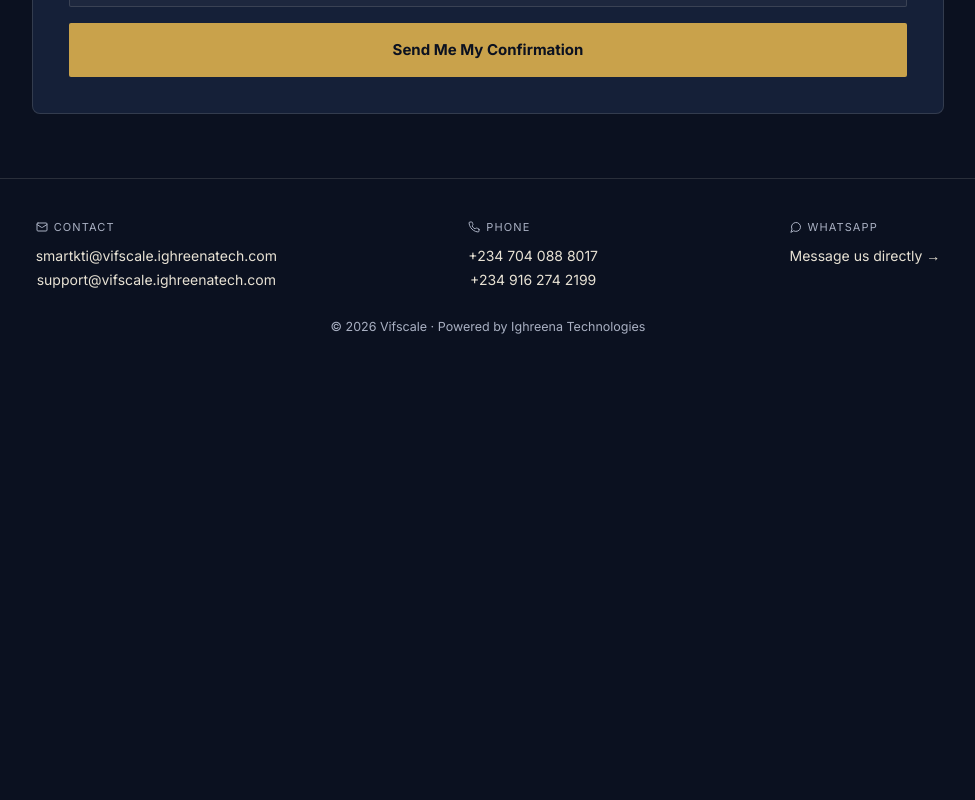
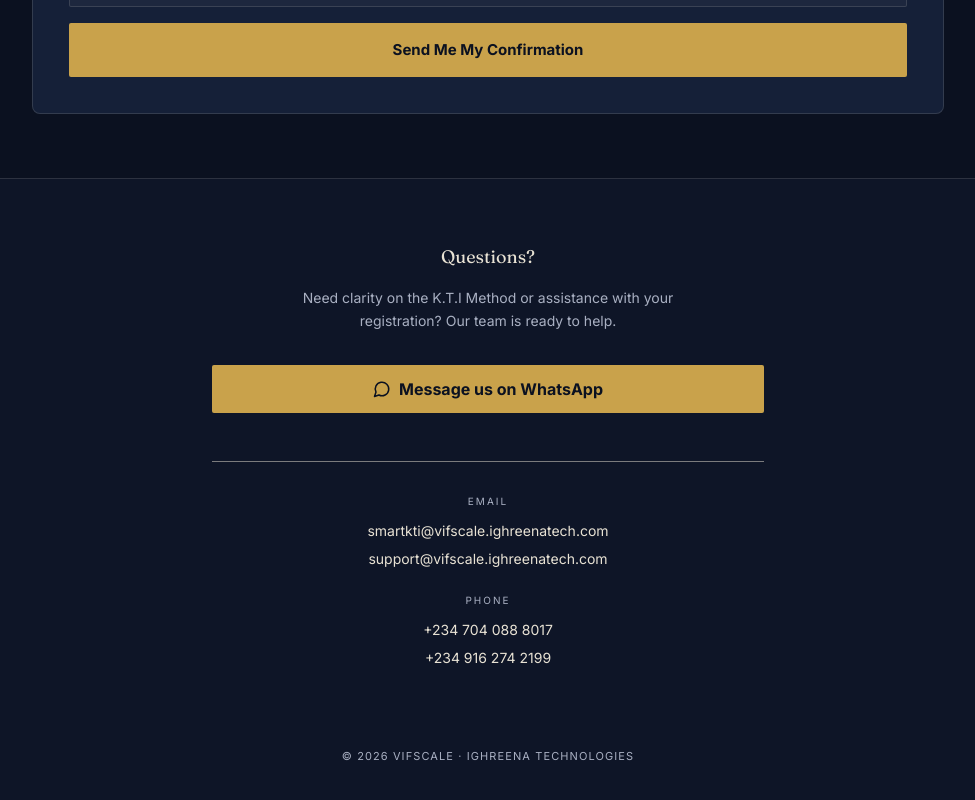
Before and after one commit to reuben200/kti-webinar, a React (Vite) app: page / in a window 1280 px wide. Shown: the part 3222-4022 px from the top of the page, without its empty margins (152-1127 px from the left). Before the commit the page ends 3606 px from the top, so only its background shows below. Built offline with nearby package versions, Linux system fonts and the light colour scheme; no server answers.

Commit message:
Update Footer.jsx

```diff
--- a/src/components/Footer.jsx
+++ b/src/components/Footer.jsx
@@ -1,64 +1,49 @@
-import { Mail, Phone, MessageCircle } from 'lucide-react'
+import { Mail, Phone, MessageCircle, ExternalLink } from 'lucide-react'
 import { buildWhatsAppLink } from '../lib/emailjs'
 
 export default function Footer() {
   return (
-    <footer className="border-t border-line py-10 pb-12 md:px-20 text-center">
-      <div className="w-full mx-auto px-6">
-        <div className="flex flex-wrap justify-around gap-6 mb-7">
-          <div>
-            <h4 className="text-[11px] tracking-widest uppercase text-text-muted mb-2.5 flex items-center gap-1.5">
-              <Mail size={12} /> Contact
-            </h4>
-            <a
-              href="mailto:smartkti@vifscale.ighreenatech.com"
-              className="block text-sm text-text-light hover:text-gold-soft mb-1 transition-colors"
-            >
-              smartkti@vifscale.ighreenatech.com
-            </a>
-            <a
-              href="mailto:support@vifscale.ighreenatech.com"
-              className="block text-sm text-text-light hover:text-gold-soft transition-colors"
-            >
-              support@vifscale.ighreenatech.com
-            </a>
-          </div>
+    <footer className="border-t border-line py-16 bg-ink-soft/30">
+      <div className="max-w-[600px] mx-auto px-6 text-center">
 
-          <div>
-            <h4 className="text-[11px] tracking-widest uppercase text-text-muted mb-2.5 flex items-center gap-1.5">
-              <Phone size={12} /> Phone
-            </h4>
-            <a
-              href="tel:+2347040888017"
-              className="block text-sm text-text-light hover:text-gold-soft mb-1 transition-colors"
-            >
-              +234 704 088 8017
-            </a>
-            <a
-              href="tel:+2349162742199"
-              className="block text-sm text-text-light hover:text-gold-soft transition-colors"
-            >
-              +234 916 274 2199
-            </a>
-          </div>
+        {/* Brand/Support Section */}
+        <div className="mb-12">
+          <h3 className="font-display text-lg text-text-light mb-4">Questions?</h3>
+          <p className="text-text-muted text-sm mb-8 leading-relaxed max-w-[400px] mx-auto">
+            Need clarity on the K.T.I Method or assistance with your registration? Our team is ready to help.
+          </p>
 
-          <div>
-            <h4 className="text-[11px] tracking-widest uppercase text-text-muted mb-2.5 flex items-center gap-1.5">
-              <MessageCircle size={12} /> WhatsApp
-            </h4>
+          <div className="flex flex-col gap-4">
             <a
               href={buildWhatsAppLink()}
               target="_blank"
               rel="noopener noreferrer"
-              className="block text-sm text-text-light hover:text-gold-soft transition-colors"
+              className="inline-flex items-center justify-center gap-2 bg-gold text-ink font-bold px-6 py-3 rounded-sm hover:bg-gold-soft transition-all"
             >
-              Message us directly →
+              <MessageCircle size={18} />
+              Message us on WhatsApp
             </a>
           </div>
         </div>
 
-        <div className="text-[12.5px] text-text-muted">
-          &copy; 2026 Vifscale · Powered by Ighreena Technologies
+        {/* Contact Details Stack */}
+        <div className="space-y-6 pt-8 border-t border-line/50">
+          <div className="space-y-2">
+            <h4 className="text-[10px] tracking-[0.2em] uppercase text-text-muted mb-3">Email</h4>
+            <a href="mailto:smartkti@vifscale.ighreenatech.com" className="block text-sm text-text-light hover:text-gold-soft transition-colors">smartkti@vifscale.ighreenatech.com</a>
+            <a href="mailto:support@vifscale.ighreenatech.com" className="block text-sm text-text-light hover:text-gold-soft transition-colors">support@vifscale.ighreenatech.com</a>
+          </div>
+
+          <div className="space-y-2">
+            <h4 className="text-[10px] tracking-[0.2em] uppercase text-text-muted mb-3">Phone</h4>
+            <a href="tel:+2347040888017" className="block text-sm text-text-light hover:text-gold-soft transition-colors">+234 704 088 8017</a>
+            <a href="tel:+2349162742199" className="block text-sm text-text-light hover:text-gold-soft transition-colors">+234 916 274 2199</a>
+          </div>
+        </div>
+
+        {/* Copyright */}
+        <div className="mt-12 pt-8 text-[11px] text-text-muted uppercase tracking-widest">
+          &copy; 2026 Vifscale · Ighreena Technologies
         </div>
       </div>
     </footer>
```
